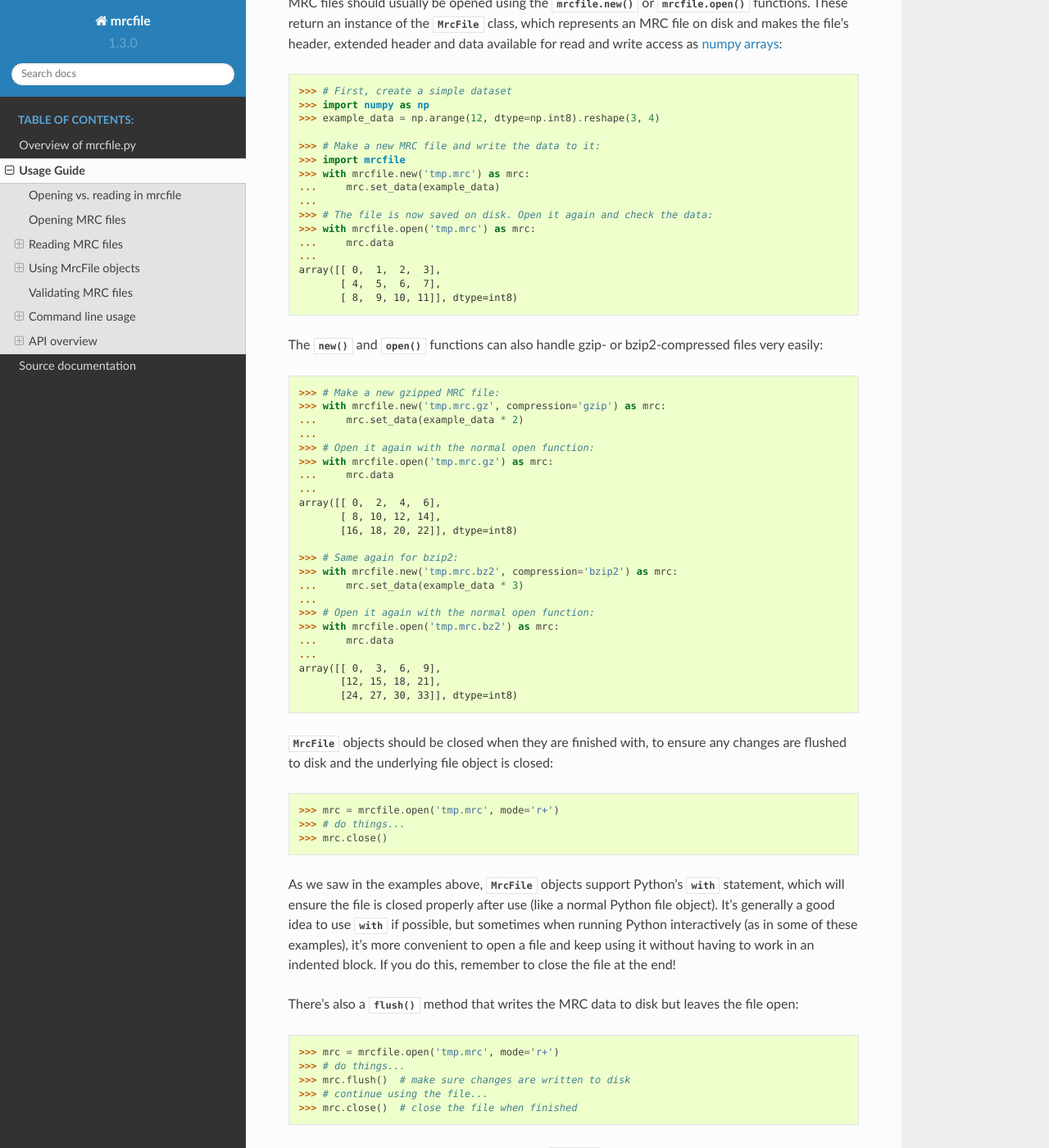
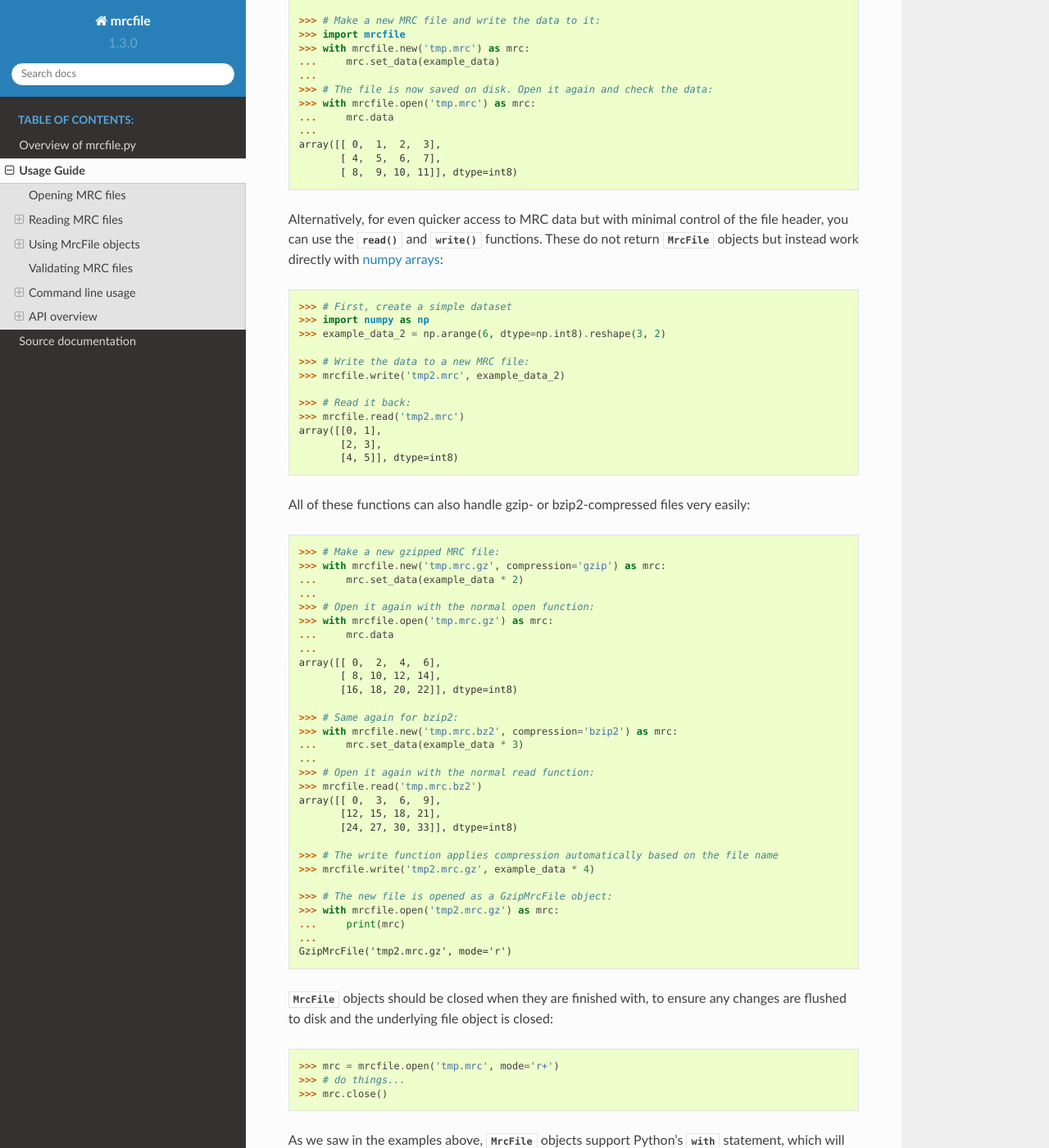
Before and after one commit to ccpem/mrcfile, a Sphinx documentation site: the page built from docs/usage_guide.rst, in a window 1280 px wide and 1400 px high, scrolled down 450 px. Shown: the whole window at 82% size. Built offline with Sphinx 7.4.7 and the Read the Docs theme 2.0.0, drawn with Linux system fonts in a browser that asks for light colours; some of the changed text lies outside the part shown.

Commit message:
Update docs to explain read and write functions
https://github.com/ccpem/mrcfile/issues/28

```diff
--- a/docs/source/mrcfile.rst
+++ b/docs/source/mrcfile.rst
@@ -6,7 +6,7 @@ mrcfile -- Main package
 -----------------------
 
 .. automodule:: mrcfile
-    :members: new, open, open_async, mmap, new_mmap, validate
+    :members: new, open, read, write, open_async, mmap, new_mmap, validate
     :undoc-members:
     :show-inheritance:
 
--- a/docs/usage_guide.rst
+++ b/docs/usage_guide.rst
@@ -23,23 +23,14 @@ introduction, see the :doc:`overview <readme>`.
    os.chdir(old_cwd)
    shutil.rmtree(tempdir)
 
-Opening vs. reading in mrcfile
-----------------------------------------
-
-Opening a file returns an an instance of the
-:class:`~mrcfile.mrcfile.MrcFile` class which represents an MRC file on
-disk.
-Reading returns an in-memory copy file of the file's contents as a
-`numpy array`, without the associated header or extended header.
-
 Opening MRC files
 -----------------
 
-MRC files should usually be opened using the :func:`mrcfile.new` or
+MRC files can be opened using the :func:`mrcfile.new` or
 :func:`mrcfile.open` functions. These return an instance of the
 :class:`~mrcfile.mrcfile.MrcFile` class, which represents an MRC file on disk
 and makes the file's header, extended header and data available for read and
-write access as `numpy arrays`_:
+write access as `numpy arrays`_. :
 
 .. _numpy arrays: https://docs.scipy.org/doc/numpy/reference/arrays.ndarray.html
 
@@ -62,8 +53,29 @@ write access as `numpy arrays`_:
           [ 4,  5,  6,  7],
           [ 8,  9, 10, 11]], dtype=int8)
 
-The :func:`~mrcfile.new` and :func:`~mrcfile.open` functions can also handle
-gzip- or bzip2-compressed files very easily:
+Alternatively, for even quicker access to MRC data but with minimal control of
+the file header, you can use the :func:`~mrcfile.read` and
+:func:`~mrcfile.write` functions. These do not return
+:class:`~mrcfile.mrcfile.MrcFile` objects but instead work directly with
+`numpy arrays`_:
+
+.. doctest::
+
+   >>> # First, create a simple dataset
+   >>> import numpy as np
+   >>> example_data_2 = np.arange(6, dtype=np.int8).reshape(3, 2)
+
+   >>> # Write the data to a new MRC file:
+   >>> mrcfile.write('tmp2.mrc', example_data_2)
+
+   >>> # Read it back:
+   >>> mrcfile.read('tmp2.mrc')
+   array([[0, 1],
+          [2, 3],
+          [4, 5]], dtype=int8)
+
+All of these functions can also handle gzip- or bzip2-compressed files very
+easily:
 
 .. doctest::
 
@@ -83,13 +95,20 @@ gzip- or bzip2-compressed files very easily:
    >>> with mrcfile.new('tmp.mrc.bz2', compression='bzip2') as mrc:
    ...     mrc.set_data(example_data * 3)
    ...
-   >>> # Open it again with the normal open function:
-   >>> with mrcfile.open('tmp.mrc.bz2') as mrc:
-   ...     mrc.data
-   ...
+   >>> # Open it again with the normal read function:
+   >>> mrcfile.read('tmp.mrc.bz2')
    array([[ 0,  3,  6,  9],
           [12, 15, 18, 21],
           [24, 27, 30, 33]], dtype=int8)
+
+   >>> # The write function applies compression automatically based on the file name
+   >>> mrcfile.write('tmp2.mrc.gz', example_data * 4)
+
+   >>> # The new file is opened as a GzipMrcFile object:
+   >>> with mrcfile.open('tmp2.mrc.gz') as mrc:
+   ...     print(mrc)
+   ...
+   GzipMrcFile('tmp2.mrc.gz', mode='r')
 
 :class:`~mrcfile.mrcfile.MrcFile` objects should be closed when they are
 finished with, to ensure any changes are flushed to disk and the underlying
```
